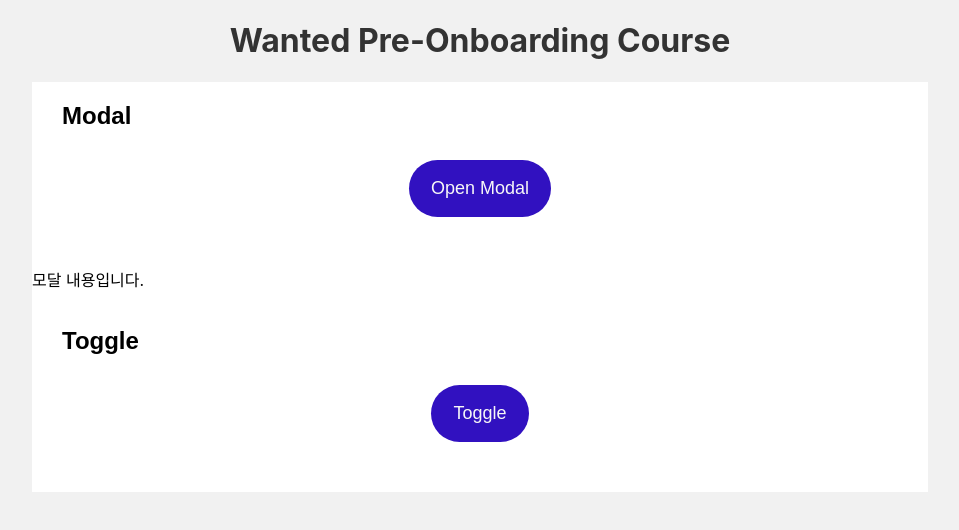
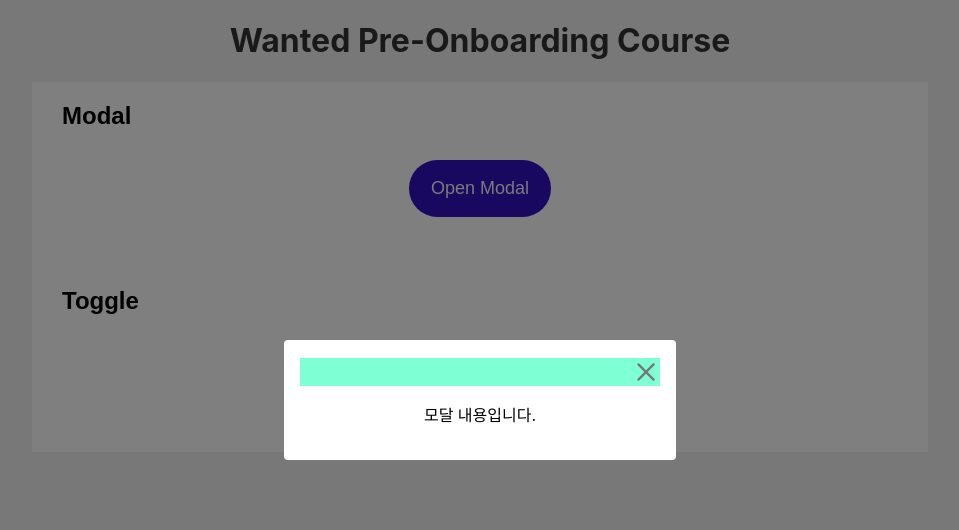
Before and after one commit to sana0803/wanted_pre_onboarding, a React (Create React App) app in the folder custom-component/: page / in a window 1280 px wide. Shown: the top 530 px of the page, without its empty margins (160-1119 px from the left). Built offline with nearby package versions, Linux system fonts and the light colour scheme.

Commit message:
chore: add modal css

```diff
--- a/custom-component/package.json
+++ b/custom-component/package.json
@@ -9,6 +9,7 @@
     "node-sass": "^7.0.1",
     "react": "^17.0.2",
     "react-dom": "^17.0.2",
+    "react-icons": "^4.3.1",
     "react-scripts": "5.0.0",
     "web-vitals": "^2.1.4"
   },
--- a/custom-component/src/App.scss
+++ b/custom-component/src/App.scss
@@ -1,6 +1,3 @@
-$blue: rgb(49, 17, 192);
-$white: #f7f7f7;
-
 @mixin flex-box {
   display: flex;
   // background-color: #333;
@@ -8,15 +5,18 @@
   // align-items: center;
   margin: 30px 0 50px 0;
 }
+
 .App {
   background-color: #f1f1f1;
   height: 100vh;
 }
+
 .App-header {
   display: flex;
   justify-content: center;
   color: #333;
 }
+
 main {
   margin: 0 auto;
   display: flex;
@@ -26,23 +26,12 @@
   width: 70vw;
   max-width: 960px;
 }
+
 h2 {
   margin-left: 30px;
   font-family: Arial, Helvetica, sans-serif;
 }
+
 .flex-box {
   @include flex-box
 }
-.modal-btn {
-  background-color: $blue;
-  color: $white;
-  border: none;
-  padding: 18px 22px;
-  border-radius: 30px;
-  cursor: pointer;
-  font-size: 18px;
-  margin: 0 auto;
-}
-.modal-btn:hover {
-  background-color: rgb(89, 58, 224);
-}
--- a/custom-component/src/component/Modal.js
+++ b/custom-component/src/component/Modal.js
@@ -1,4 +1,6 @@
 import React from 'react';
+import '../css/modal.scss';
+import { CgClose } from 'react-icons/cg';
 
 const Modal = () => {
   return (
@@ -11,6 +13,9 @@
       </div>
       <div className='modal-wrap'>
         <div className='modal'>
+          <div className='close-wrap'>
+            <CgClose size="28" color="#777" />
+          </div>
           <p>모달 내용입니다.</p>
         </div>
       </div>
--- /dev/null
+++ b/custom-component/src/css/modal.scss
@@ -0,0 +1,43 @@
+$blue: rgb(49, 17, 192);
+$white: #f7f7f7;
+
+.modal-btn {
+  background-color: $blue;
+  color: $white;
+  border: none;
+  padding: 18px 22px;
+  border-radius: 30px;
+  cursor: pointer;
+  font-size: 18px;
+  margin: 0 auto;
+}
+
+.modal-btn:hover {
+  background-color: rgb(89, 58, 224);
+}
+
+.modal-wrap {
+  position: fixed;
+  top: 0;
+  left: 0;
+  width: 100%;
+  height: 100%;
+  background: rgba(0, 0, 0, 0.5);
+  display: flex;
+  align-items: center;
+  justify-content: center;
+}
+
+.modal {
+  background: #fff;
+  padding: 18px 16px;
+  border-radius: 4px;
+  width: 360px;
+  text-align: center;
+}
+
+.close-wrap {
+  background-color: aquamarine;
+  display: flex;
+  justify-content: end;
+}
```
Also changed, not shown: 1 other file (tests, documents, lock files or other folders).
